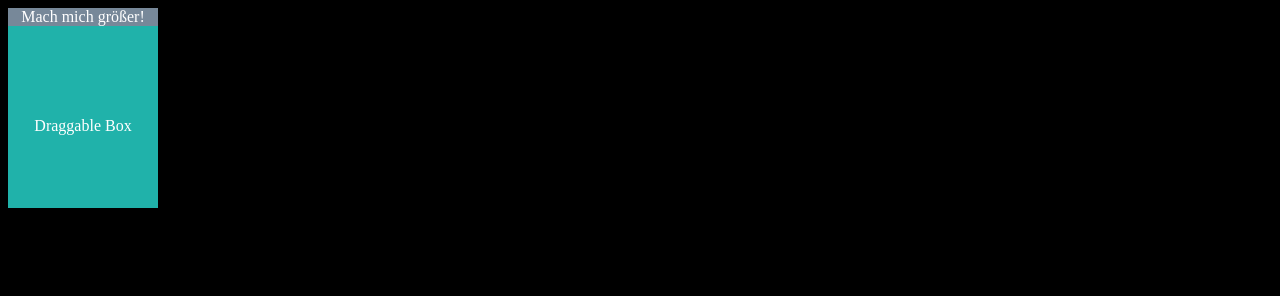
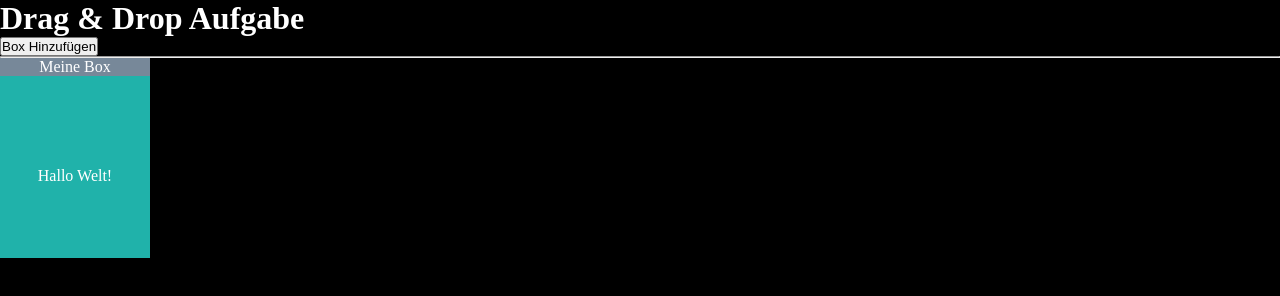
Before and after one commit to Robz187/draggable-box, a website built with Vite: page index.html in a window 1280 px wide. Built offline with nearby package versions, Linux system fonts and the light colour scheme.

Commit message:
refactor: extract box creation and drag logic into view.ts and drag.ts
- moved DOM creation for draggable box into view.ts (`createBox`)
- moved all drag & boundary logic into dedicated drag.ts (`makeDraggable`)
- main.ts now only initializes app and wires createBox + makeDraggable together
- improved code structure by separating UI rendering, drag behavior, and app entry
- prepared architecture for multi-box support and state management

```diff
--- a/index.html
+++ b/index.html
@@ -1,13 +1,17 @@
 <!DOCTYPE html>
 <html lang="en">
+
 <head>
   <meta charset="UTF-8" />
   <meta name="viewport" content="width=device-width, initial-scale=1.0" />
   <link rel="stylesheet" href="src/style.css" />
   <title>Drag Box Aufgabe</title>
 </head>
+
 <body>
+    <div id="header"></div>
     <div id="app"></div>
   <script type="module" src="src/main.ts"></script>
 </body>
+
 </html>
--- a/src/drag.ts
+++ b/src/drag.ts
@@ -0,0 +1,43 @@
+export function makeDraggable(dragBox: HTMLElement, dragHead: HTMLElement): void {
+    let offsetX = 0;
+    let offsetY = 0;
+
+    let boxWidth = 0;
+    let boxHeight = 0;
+
+    let app = document.getElementById('app');
+    let header = document.getElementById('header');
+    const headerRect = header?.getBoundingClientRect();
+    let maxHeight = app!.clientHeight - headerRect!.height;
+    let maxWidth = app!.clientWidth;
+
+    let newLeft = 0;
+    let newTop = 0;
+
+    let draggable = false;
+    dragHead.addEventListener('mousedown', (e) => {
+        const rect = dragBox.getBoundingClientRect();
+        offsetX = e.clientX - rect.left;
+        offsetY = e.clientY - rect.top + headerRect!.height  ;
+        boxWidth = rect.width;
+        boxHeight = rect.height;
+        draggable = true;
+        e.preventDefault();
+    });
+
+    document.addEventListener('mouseup', (e) => {
+        draggable = false;
+    });
+
+    document.addEventListener('mousemove', (e) => {
+        if (!draggable) return;
+        let proposedLeft = e.clientX - offsetX;
+        let proposedTop = e.clientY - offsetY;
+        newLeft = Math.min(Math.max(proposedLeft, 0), maxWidth - boxWidth);
+        newTop = Math.min(Math.max(proposedTop, 0), maxHeight  - boxHeight);
+        console.log(newTop);
+        requestAnimationFrame(() => {
+            dragBox.style.transform = `translate(${newLeft}px,${newTop}px)`;
+        });
+    });
+}
--- a/src/main.ts
+++ b/src/main.ts
@@ -1,118 +1,16 @@
-// Box erstellen mit den vorgegebenen eigenschaften TAG 1
-const dragBox = document.createElement('div');
-dragBox.classList.add('dragBox');
-dragBox.style.height = '200px';
-dragBox.style.width = '150px';
+import { makeDraggable } from './drag';
+import './style.css'
+import { createApp } from './view';
 
-const dragHead = document.createElement('div');
-dragHead.classList.add('header');
-dragHead.innerText = 'Mach mich größer!';
-
-const dragMain = document.createElement('div');
-dragMain.classList.add('content');
-dragMain.innerText = 'Draggable Box';
-
-dragBox.appendChild(dragHead);
-dragBox.appendChild(dragMain);
-
-document.getElementById('app')!.appendChild(dragBox);
-//
-
-//Tag 2 Console.log die verschiedenen Mouse Events
-/*
-dragHead.addEventListener('click', (e) => {
-  let clientX = e.clientX;
-  let clientY = e.clientY;
-  let pageX = e.pageX;
-  let pageY = e.pageY;
-  console.log('------------');
-  console.log('Click');
-  console.log(`ClientX:${clientX} ClientY:${clientY}`);
-  console.log(`PageX:${pageX} PageY:${pageY}`);
-  console.log('------------');
+// Box Komponente erstellen
+createApp({
+  config: {
+    header: { title: 'Meine Box', color: 'blue' },
+    start: { x: 100, y: 100 },
+    size: { width: 200, height: 150 },
+    content: { text: 'Hallo Welt!', color: 'black' }
+  }
 });
-dragBox.addEventListener('mouseenter', (e) => {
-  let clientX = e.clientX;
-  let clientY = e.clientY;
-  let pageX = e.pageX;
-  let pageY = e.pageY;
-
-  console.log(`ClientX:${clientX} ClientY:${clientY}`);
-  console.log(`PageX:${pageX} PageY:${pageY}`);
-});
-dragBox.addEventListener('mouseup', (e) => {
-  let clientX = e.clientX;
-  let clientY = e.clientY;
-  let pageX = e.pageX;
-  let pageY = e.pageY;
-  console.log('------------');
-  console.log('MouseUp');
-  console.log(`ClientX:${clientX} ClientY:${clientY}`);
-  console.log(`PageX:${pageX} PageY:${pageY}`);
-  console.log('------------');
-});
-*/
-//......
-//Tag 3 Klick Header start Dragging
-
-// Offset zur linken oberen Ecke der Box (Differenz zwischen Klickposition und Box-Position)
-let offsetX = 0;
-let offsetY = 0;
-
-// Breite und Höhe der Box – wichtig für Boundary-Berechnung
-let boxWidth = 0;
-let boxHeight = 0;
-
-// Maximale Höhe und Breite des Viewports (sichtbarer Bereich)
-let maxHeight = document.documentElement.clientHeight;
-let maxWidth = document.documentElement.clientWidth;
-
-// Neue berechnete Position der Box
-let newLeft = 0;
-let newTop = 0;
-
-// Flag ob gerade gezogen wird
-let draggable = false;
-
-// Mouse Events für Dragging
-// Wenn die Maus auf dem Header gedrückt wird:
-// - Position der Box mit getBoundingClientRect() holen
-// - Offset berechnen (wie weit vom linken/oberen Rand der Box geklickt wurde)
-// - Boxbreite/-höhe speichern (für Boundary)
-// - draggable aktivieren
-// - preventDefault() verhindert Textmarkierung während des Dragging
-dragHead.addEventListener('mousedown', (e) => {
-  const rect = dragBox.getBoundingClientRect();
-  offsetX = e.clientX - rect.left;
-  offsetY = e.clientY - rect.top;
-  boxWidth = rect.width;
-  boxHeight = rect.height;
-  draggable = true;
-  e.preventDefault();
-});
-
-// Mouseup beendet das Dragging — egal wo auf dem Dokument
-// Dadurch kann man die Box auch dann loslassen, wenn man den Header während des Dragging verlässt
-document.addEventListener('mouseup', (e) => {
-  draggable = false;
-});
-
-// Mousemove:
-// - Nur ausführen, wenn draggable = true
-// - neue Position berechnen (Mausposition minus Offset)
-// - Clamping: Box innerhalb des Viewports halten
-//   -> nie kleiner als 0 (linke/ober Grenze)
-//   -> nie größer als viewport - boxSize (rechte/untere Grenze)
-// - transform in requestAnimationFrame setzen (GPU-beschleunigt, flüssiges Dragging)
-document.addEventListener('mousemove', (e) => {
-  if (!draggable) return;
-  let proposedLeft = e.clientX - offsetX;
-  let proposedTop = e.clientY - offsetY;
-  newLeft = Math.min(Math.max(proposedLeft, 0), maxWidth - boxWidth);
-  newTop = Math.min(Math.max(proposedTop, 0), maxHeight - boxHeight);
-
-  requestAnimationFrame(() => {
-    dragBox.style.transform = `translate(${newLeft}px,${newTop}px)`;
-  });
-});
-//.....
+const dragBox = document.querySelector<HTMLElement>('.dragBox')!;
+const dragHead = document.querySelector<HTMLElement>('.header')!;
+makeDraggable(dragBox, dragHead);
--- a/src/style.css
+++ b/src/style.css
@@ -1,11 +1,20 @@
+*{
+  padding: 0;
+  margin: 0;
+  box-sizing: border-box;
+}
 body {
-  padding: 0;
   background: black;
   color: white;
+  box-sizing: border-box;
+  overflow: hidden;
 }
 #app {
-  position: relative;
+  min-height: 100vH;
+  padding: 0;
+  margin: 0;
 }
+
 .dragBox {
   position: absolute;
   background: lightseagreen;
--- a/src/view.ts
+++ b/src/view.ts
@@ -0,0 +1,38 @@
+import { CreateBoxOptions } from "./types";
+
+
+export function createApp(options : CreateBoxOptions) {
+    const startBox = createBox(options);
+    const headerContainer = document.createElement('div');
+    headerContainer.classList.add('header-container');
+    const headerTitle = document.createElement('h1');
+    headerTitle.classList.add('title');
+    headerTitle.innerText = 'Drag & Drop Aufgabe';
+    const createBtn = document.createElement('button');
+    createBtn.classList.add('btn');
+    createBtn.innerText = 'Box Hinzufügen';
+    headerContainer.appendChild(headerTitle);
+    headerContainer.appendChild(createBtn);
+    headerContainer.appendChild(document.createElement('hr'));
+    document.getElementById('header')!.appendChild(headerContainer);
+    document.getElementById('app')!.appendChild(startBox);
+}
+
+export function createBox(options : CreateBoxOptions): HTMLElement {
+    const dragBox = document.createElement('div');
+    dragBox.classList.add('dragBox');
+    dragBox.style.height = '200px';
+    dragBox.style.width = '150px';
+
+    const dragHead = document.createElement('div');
+    dragHead.classList.add('header');
+    dragHead.innerText = options.config?.header.title || 'Mach mich größer!';
+
+    const dragMain = document.createElement('div');
+    dragMain.classList.add('content');
+    dragMain.innerText = options.config?.content.text || 'Draggable Box';
+
+    dragBox.appendChild(dragHead);
+    dragBox.appendChild(dragMain);
+    return dragBox;
+}
```
Also changed, not shown: src/types.ts (+23 -0 lines). Lines whose indentation alone changed are shown as unchanged.
